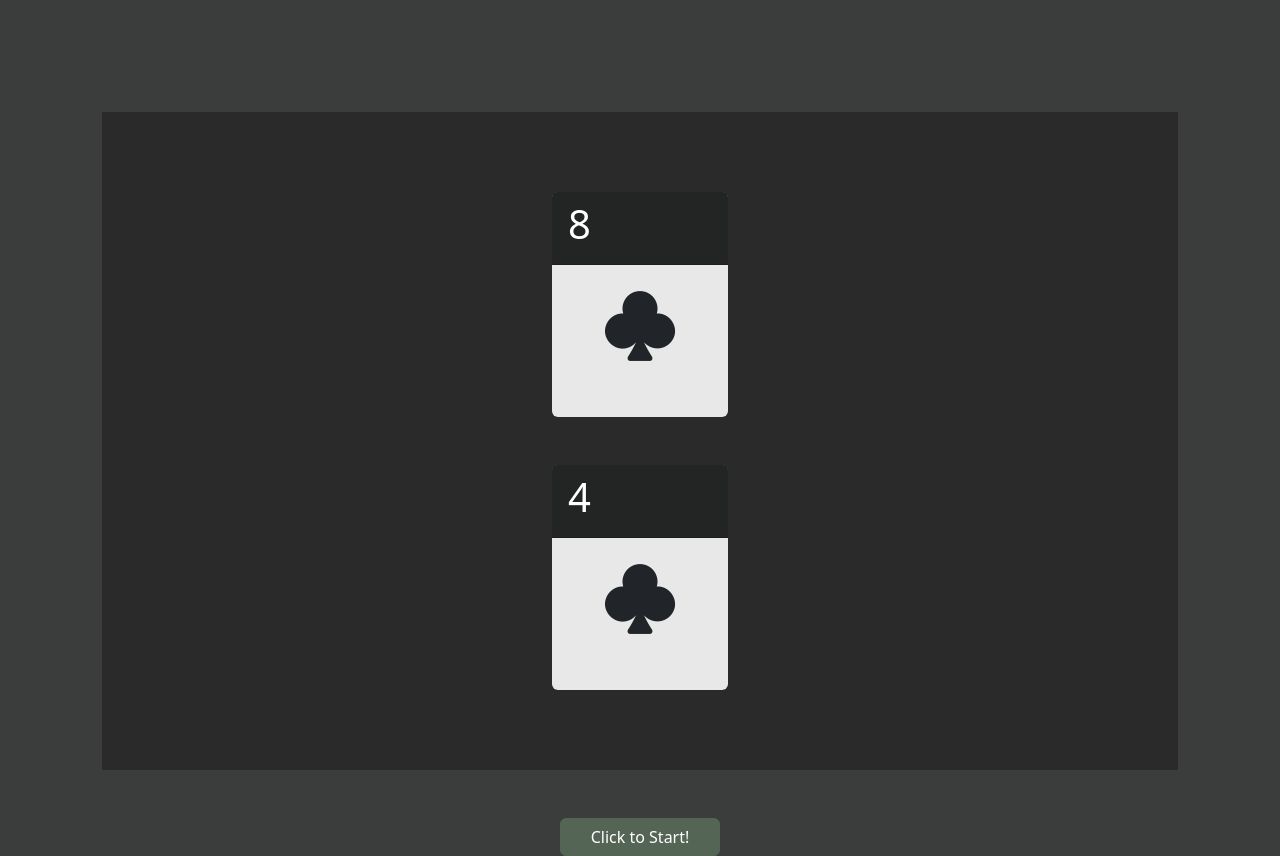
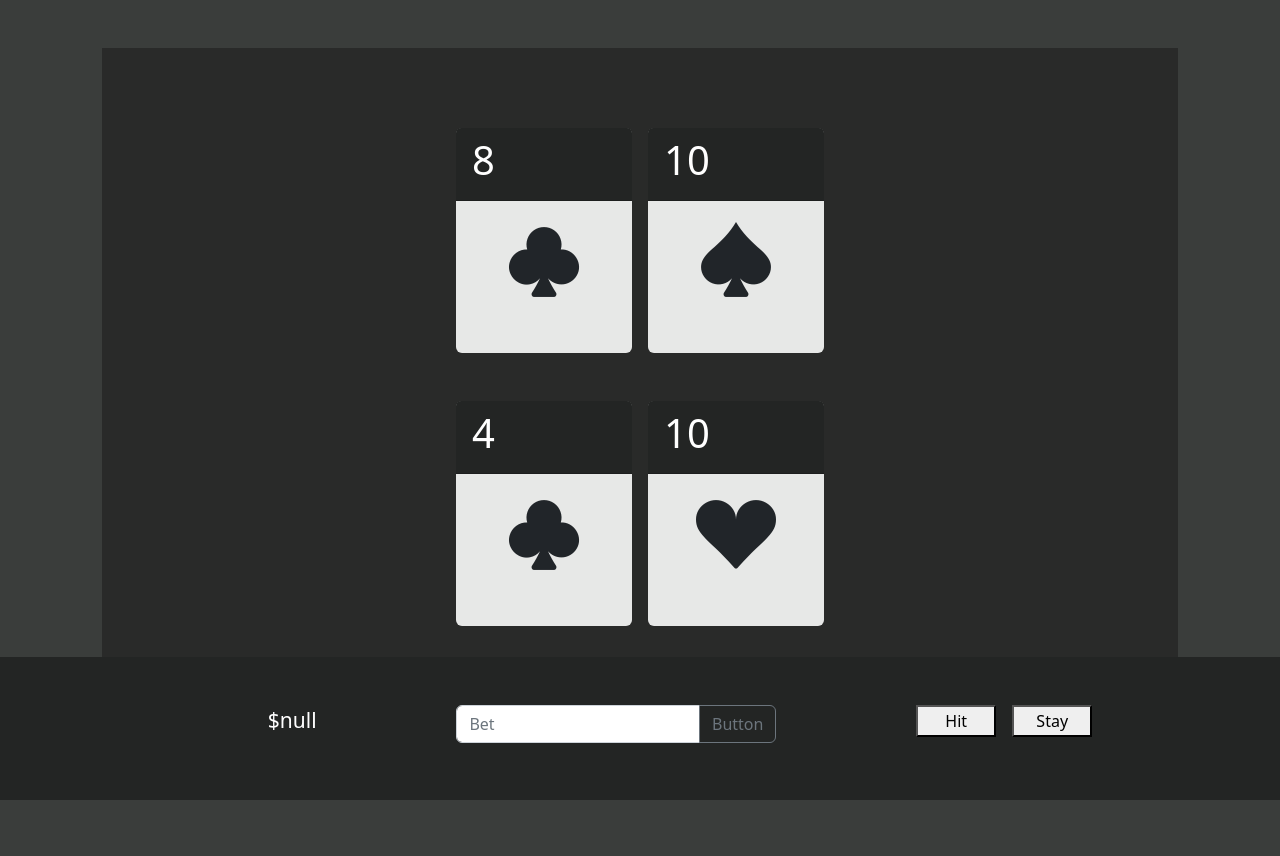
Before and after one commit to Migu3lito5/blackjack, a plain HTML site: page game.html in a window 1280 px wide. Both pictures are taken after a click on the button "Click to Start!". After the commit the page ends 800 px from the top, so only its background shows below. Drawn offline with nearby package versions, Linux system fonts and the light colour scheme.

Commit message:
Finished a mockup of user ui

```diff
--- a/game.html
+++ b/game.html
@@ -14,45 +14,30 @@
 <body>
 
    <main id="gameboard" style="visibility: hidden;">
-
-    <div id="dealer-hand" class="hand dealer">
-
-
-    </div>
-
-    <div id="player-hand" class="hand player">
-
-        <!--
-
-          <div class="card">
-            <div class="card-header">
-                <h1 style="text-align: center;">10</h1>
-            </div>
-            <div class="card-body">
-                <i class="bi bi-suit-spade-fill"></i>
-            </div>
-          </div>
-
-          <div class="card">
-            <div class="card-header">
-                <h1 style="text-align: center;">6</h1>
-            </div>
-            <div class="card-body">
-                <i class="bi bi-suit-spade-fill"></i>
-            </div>
-
-          </div>
-
-        -->
-
-    </div>
-
+    <div id="dealer-hand" class="hand dealer"></div>
+    <div id="player-hand" class="hand player"></div>
    </main>
 
    <div id="start-button" class=" button-adjust row justify-content-center">
-    <button id="start" type="button" class="btn">Click to Start!</button>
+    <button id="start" type="button" class="btn start-btn">Click to Start!</button>
   </div>
 
+  <div class="user-ui" id="user-ui">
+    <div id="user-stats" class="user-stats">
+        <p id="player-name"></p>
+        <p id="player-bal"></p>
+    </div>
+    <div class="user-input">
+        <div class="input-group mb-3">
+            <input type="text" class="form-control" placeholder="Bet" aria-label="Recipient's username" aria-describedby="button-addon2">
+            <button class="btn btn-outline-secondary" type="button" id="button-addon2">Button</button>
+          </div>
+    </div>
+    <div class="user-buttons">
+       <button id="start" type="button" class="">Hit</button>
+       <button id="start" type="button" class="">Stay</button>
+    </div>
+  </div>
 
 </body>
 </html>
--- a/scripts/game.js
+++ b/scripts/game.js
@@ -1,5 +1,8 @@
 var userName = sessionStorage.getItem("userName");
 var initMoney = sessionStorage.getItem("initMoney");
+
+var playerHand = document.getElementById('player-hand');
+var dealerHand = document.getElementById('dealer-hand');
 
 var playerCount = []
 var dealerCount = []
@@ -9,20 +12,18 @@ const onStart = () => {
    let gameBoard = document.getElementById('gameboard');
    gameBoard.style.visibility = "visible"
 
+   let name = document.getElementById('player-name');
+   name.innerHTML = userName;
+   let bal = document.getElementById('player-bal');
+   bal.innerHTML = "$" + initMoney;
 
-   let playerHand = document.getElementById('player-hand');
-   let dealerHand = document.getElementById('dealer-hand');
+    generateCard(playerHand.id);
+    generateCard(dealerHand.id);
 
+    generateCard(playerHand.id);
+    generateCard(dealerHand.id);
 
-
-   playerHand.appendChild(generateCard());
-   dealerHand.appendChild(generateCard());
-
-
-
-
-
-
+    document.getElementById('start').remove();
 
 
 }
@@ -40,8 +41,9 @@ const generateValueForCard = () => {
     return card;
 }
 
-const generateCard = () => {
+const generateCard = (id) => {
 
+    let playerHand = document.getElementById(id);
     let cardValues = generateValueForCard();
 
     let card = document.createElement('div');
@@ -66,12 +68,14 @@ const generateCard = () => {
     card.appendChild(cardHeader);
     card.appendChild(cardBody);
 
-    return card;
+    updateCount(id, cardValues.number);
+    playerHand.appendChild(card);
+
 
 }
 
-const assignSuit = (value) => {
-    switch(value) {
+const assignSuit = (suit) => {
+    switch(suit) {
         case 1:
             return "bi bi-suit-spade-fill";
         case 2:
@@ -85,8 +89,13 @@ const assignSuit = (value) => {
       }
 }
 
-const giveCard = () => {
-
+const updateCount = (id, number) => {
+    if (id === 'player-hand'){
+        playerCount.push(number);
+    }
+    else {
+        dealerCount.push(number);
+    }
 }
 
 
@@ -94,7 +103,8 @@ const deleteBoard = () => {
 
 }
 
-const gameLoop = () => {
+
+const updateValues = () => {
 
 }
 
--- a/styles/game.css
+++ b/styles/game.css
@@ -1,7 +1,7 @@
 main {
     display: flex;
     flex-direction: column;
-    margin: 7rem 8% 0 8%;
+    margin: 3rem 8% 0 8%;
     padding: 2rem 0 5rem 0;
     background-color: #292a29;
 }
@@ -40,7 +40,7 @@ main {
 }
 
 
-.btn {
+.start-btn {
     display: block;
     border: solid 1px rgb(84, 101, 86);
     background-color: rgb(84, 101, 86);;
@@ -48,3 +48,42 @@ main {
     margin-top: 3rem;
     width: 10rem;
 }
+
+.user-ui {
+    position: fixed;
+    bottom: 0;
+    left: 0;
+    right: 0;
+    display: flex;
+    justify-content: space-evenly;
+    background-color:#232524;
+    color: white;
+    padding: 3rem;
+}
+
+.user-input {
+    display: flex;
+    flex-direction: row;
+    width: 20rem;
+    height: 1rem;
+    align-content: center;
+
+}
+
+.user-buttons {
+    display: flex;
+    margin: 0;
+    gap: 1rem;
+}
+
+.user-buttons button {
+    width: 5rem;
+    height: 2rem;
+
+}
+
+.user-stats {
+    display: flex;
+    gap: 5rem;
+    font-size: 21px;
+}
```
